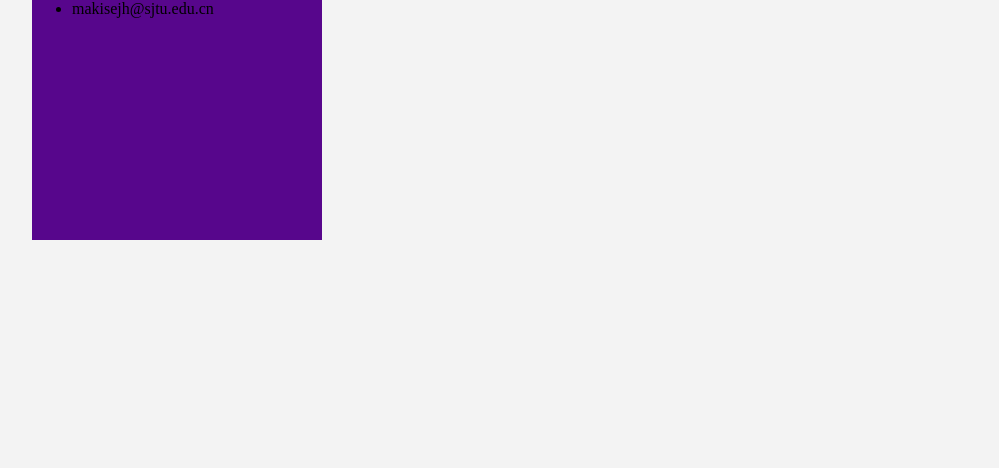
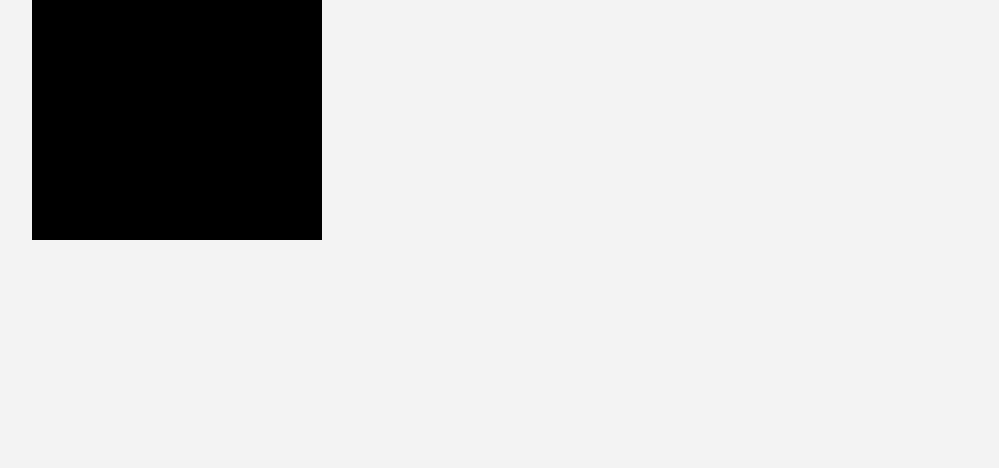
Before and after one commit to MakiseJiang/my-site, a Gatsby site: page / in a window 1280 px wide. Shown: the part 580-1048 px from the top of the page, without its empty margins (58-1057 px from the left). Built offline with nearby package versions, Linux system fonts and the light colour scheme; Gatsby itself is replaced by a stand-in of ours.

Commit message:
modify color

```diff
--- a/src/components/layout.module.css
+++ b/src/components/layout.module.css
@@ -16,7 +16,7 @@
     --color-text: #353d48;
     --color-text-light: #4f5969;
     --color-theme-light: rgb(118, 143, 218);
-    --color-theme: #57068C;
+    --color-theme: black;
     --color-theme-vice: white;
     --color-background: rgba(243, 243, 243, 0.972);
 
```
